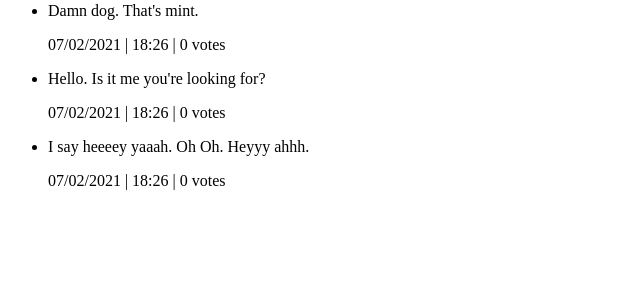
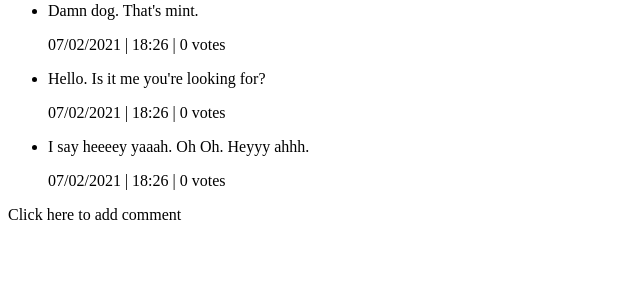
Before and after one commit to mihailthebuilder/django-practice, a Django app: page /message/2 in a window 1280 px wide. Shown: the part 172-472 px from the top of the page, without its empty margins (0-640 px from the left). Run offline with Django 3.2, Linux system fonts and the light colour scheme; data comes from the database, SQL or seed files in the repository.

Commit message:
added small comment

```diff
--- a/practice/linker/templates/linker/message_detail.html
+++ b/practice/linker/templates/linker/message_detail.html
@@ -12,3 +12,4 @@
   {%endfor%}
 </ul>
 {%endif %}
+<div>Click here to add comment</div>
```
